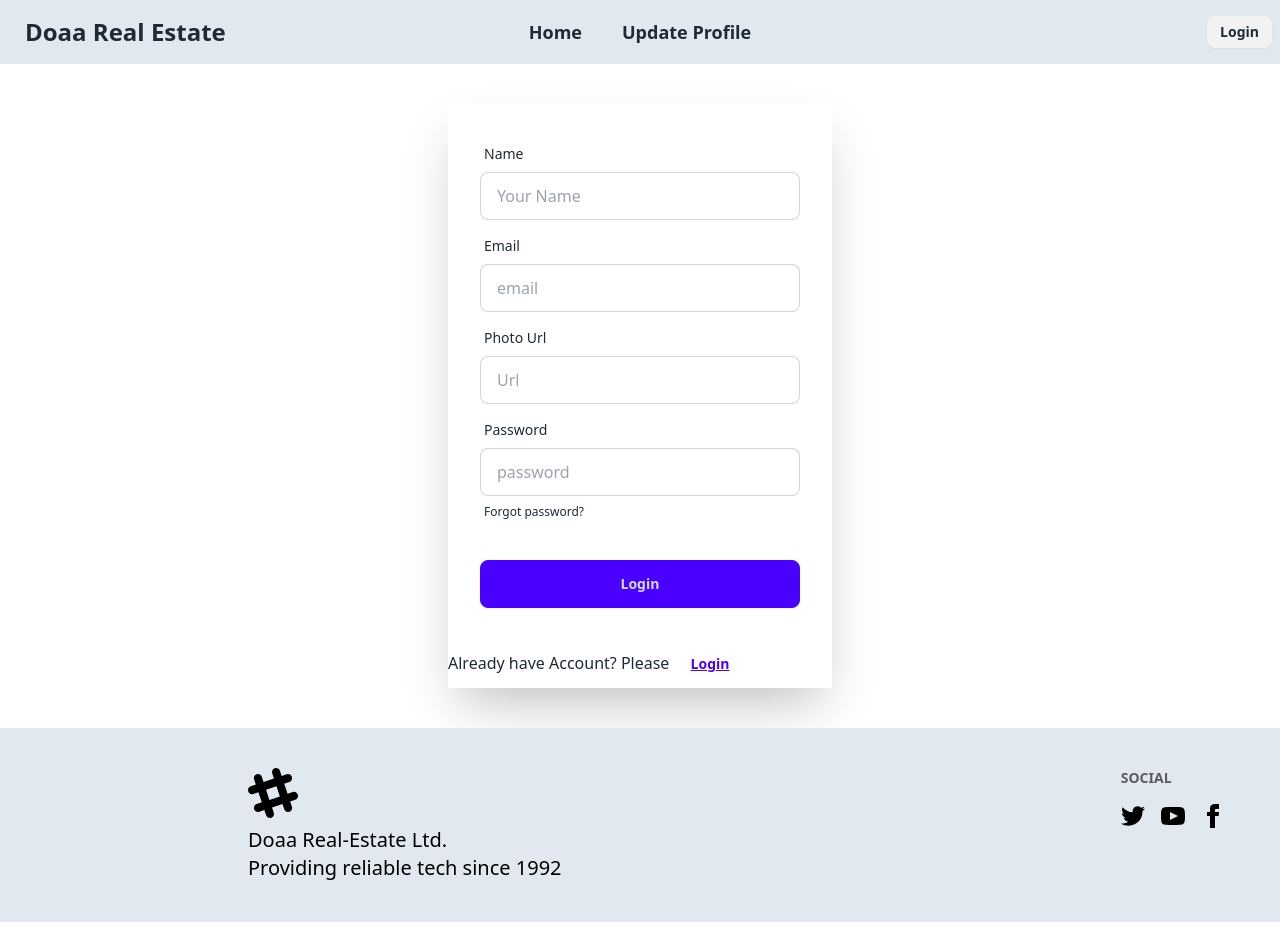
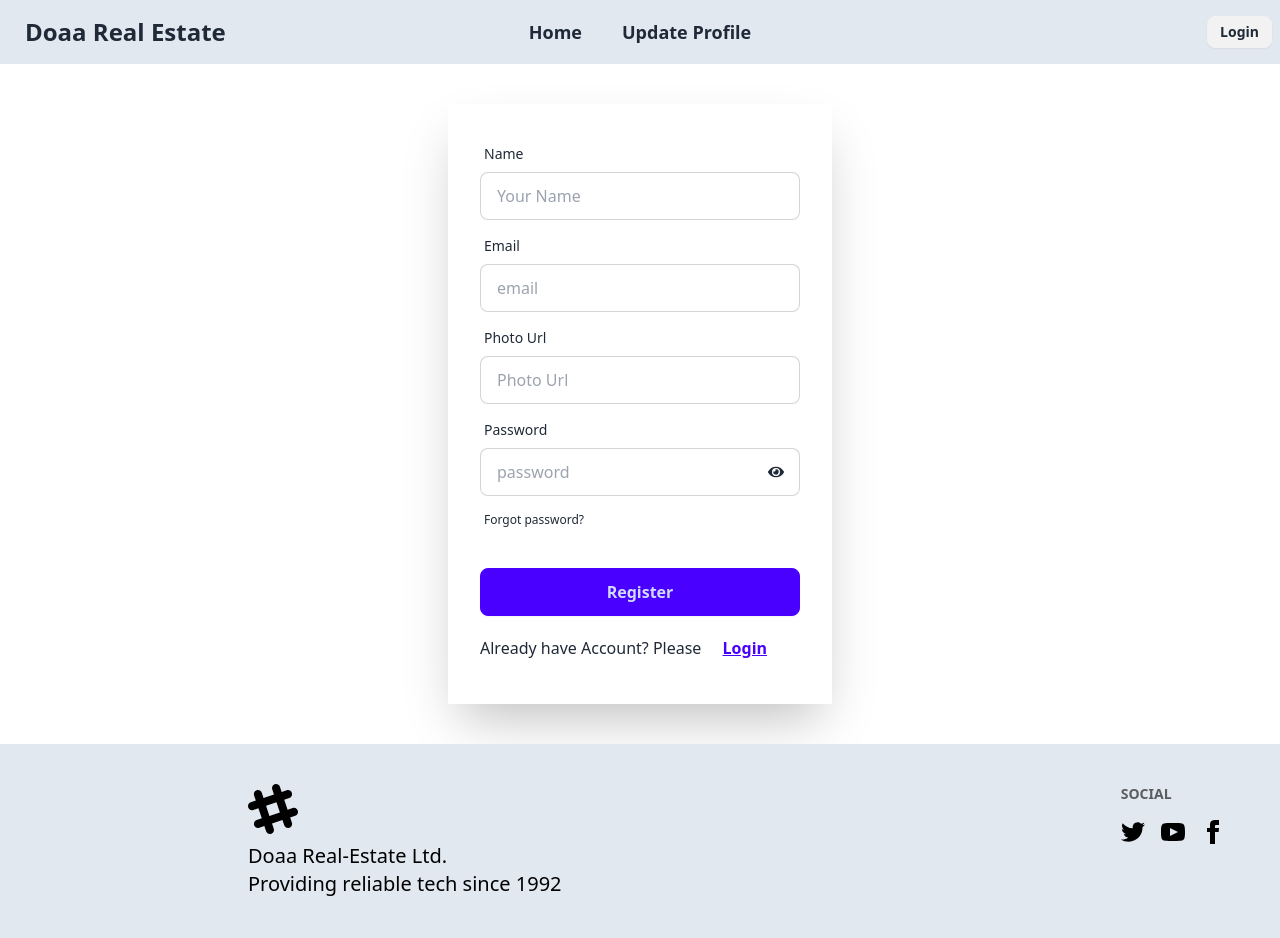
Before and after one commit to Naimul9/Real-state, a React (Vite) app: page /register in a window 1280 px wide. Shown: the top 938 px of the page. Built offline with nearby package versions, Linux system fonts and the light colour scheme; no server answers.

Commit message:
password hide & show button implement

```diff
--- a/package.json
+++ b/package.json
@@ -15,6 +15,7 @@
     "match-sorter": "^6.3.4",
     "react": "^18.2.0",
     "react-dom": "^18.2.0",
+    "react-icons": "^5.1.0",
     "react-router-dom": "^6.22.3",
     "react-toastify": "^10.0.5",
     "sort-by": "^0.0.2",
--- a/src/components/Login.jsx
+++ b/src/components/Login.jsx
@@ -54,12 +54,14 @@ const Login = () => {
               <a href="#" className="label-text-alt link link-hover">Forgot password?</a>
             </label>
           </div>
-          <div className="form-control mt-6">
-            <button className="btn btn-primary">Login</button>
+          <div className="form-control mt-2">
+            <button className="btn btn-primary text-base">Login</button>
           </div>
+          <p >New Here? Please <Link to={"/register"}> <button className="btn btn-link text-base">Register</button>  </Link> </p>
+          <p > <button onClick={handleGoogleSignIn}  className="btn btn-ghost bg-slate-200 mb-5">Google</button> </p>
         </form>
-        <p className="px-10">New Here? Please <Link to={"/register"}> <button className="btn btn-link">Register</button>  </Link> </p>
-        <p> <button onClick={handleGoogleSignIn}  className="btn btn-ghost">Google</button> </p>
+
+
       </div>
       <ToastContainer></ToastContainer>
        </div>
--- a/src/components/Navbar.jsx
+++ b/src/components/Navbar.jsx
@@ -43,7 +43,11 @@ const Navbar = () => {
             <div className="navbar-end">
             {
                 user ? <>
-                <span> {user.email} </span>
+                 <div tabIndex={0} role="button" className="btn btn-ghost btn-circle avatar">
+        <div className="w-10 rounded-full">
+          <img alt="Tailwind CSS Navbar component" src={user.photoUrl} />
+        </div>
+      </div>
                 <a onClick={handleLogOut} className="btn">Sign Out </a>
                 </>:
                 <Link to={'/login'}>
--- a/src/components/Providers/AuthProvider.jsx
+++ b/src/components/Providers/AuthProvider.jsx
@@ -11,6 +11,7 @@ const AuthProvider = ({children}) => {
 
     const [user, setUser ] = useState(null)
     const [loading , setLoading ] =useState(true)
+
 
     const createUser = (email, password)=>{
         setLoading(true)
--- a/src/components/Register.jsx
+++ b/src/components/Register.jsx
@@ -1,12 +1,14 @@
-import { useContext } from "react";
+import { useContext, useState } from "react";
 import { Link } from "react-router-dom";
 import { AuthContext } from "./Providers/AuthProvider";
 import { ToastContainer, toast } from 'react-toastify';
 import 'react-toastify/dist/ReactToastify.css';
+import { FaEye, FaEyeSlash  } from "react-icons/fa";
 
 const Register = () => {
 
     const {createUser} = useContext(AuthContext)
+    const[showPassword, SetShowPassword] =useState(false)
 
 
     const handleRegister= e =>{
@@ -55,22 +57,40 @@ const Register = () => {
             <label className="label">
               <span className="label-text">Photo Url</span>
             </label>
-            <input type="text" name="image" required placeholder="Url" className="input input-bordered"  />
+            <input type="text" name="photo" required placeholder="Photo Url" className="input input-bordered"  />
           </div>
-          <div className="form-control">
+
+
+          <div className="form-control ">
+
             <label className="label">
-              <span className="label-text">Password</span>
+            <span className="label-text">Password</span>
             </label>
-            <input type="password" name="password" required placeholder="password" className="input input-bordered"/>
-            <label className="label">
+           <div className="relative ">
+             <input
+            type={showPassword ? "text" : "password"}
+            name="password"
+             required placeholder="password"
+              className="input input-bordered w-full"  />
+
+               <span className="absolute mt-4 -ml-8" onClick={()=> SetShowPassword(!showPassword)}>
+                {
+                  showPassword ? <FaEyeSlash></FaEyeSlash> : <FaEye></FaEye>
+                }
+            </span>
+           </div>
+
+
+          </div>
+          <label className="label">
               <a href="#" className="label-text-alt link link-hover">Forgot password?</a>
             </label>
+          <div className="form-control mt-6">
+            <button className="btn btn-primary text-base">Register</button>
           </div>
-          <div className="form-control mt-6">
-            <button className="btn btn-primary">Login</button>
-          </div>
+          <p>Already have Account? Please <Link to={"/login"}> <button className="btn btn-link text-base">Login</button>  </Link> </p>
         </form>
-        <p>Already have Account? Please <Link to={"/login"}> <button className="btn btn-link">Login</button>  </Link> </p>
+
       </div>
       <ToastContainer/>
       </div>
--- a/src/components/Root.jsx
+++ b/src/components/Root.jsx
@@ -3,7 +3,7 @@ import Navbar from "./Navbar";
 import Footer from "./Footer";
 const Root = () => {
     return (
-        <div className=" font-sans">
+        <div className=" font-poppins">
             <Navbar></Navbar>
            <Outlet></Outlet>
            <Footer></Footer>
--- a/src/components/SingleProperties.jsx
+++ b/src/components/SingleProperties.jsx
@@ -1,5 +1,5 @@
 import { Link } from "react-router-dom";
-
+import { IoLocationOutline } from "react-icons/io5"
 
 const SingleProperties = ({item}) => {
     const {estate_title,id, segment_name, description, price, status, area, location, facilities, image } = item
@@ -11,14 +11,17 @@ const SingleProperties = ({item}) => {
 		<div>
 			<article className="flex flex-col ">
 
-					<img  alt="" className="object-fill  h-[230px] w-[326px] rounded-2xl" src={image} />
+					<img  alt="" className="object-fill  h-[230px] w-[360px] rounded-2xl" src={image} />
 
-				<div className="flex flex-col flex-1 mt-7">
+				<div className="flex flex-col flex-1 mt-5">
 
-				<div className="flex gap-6">
-                <p className="w-[130px] h-[34px] bg-[#23BE0A0D] text-[#23BE0A] rounded-full text-center py-1 font-medium">{facilities[0]}</p>
-					<p className="w-[125px] h-[34px] bg-[#23BE0A0D] text-[#23BE0A] rounded-full text-center py-1 font-medium">{facilities[1]}</p>
+				<div className="flex gap-2 items-center">
+                    <p className="text-lg font-bold">Features:</p>
+                <p className="w-[130px] h-[34px] bg-[#23BE0A0D] text-[#23BE0A] rounded-full text-center py-1 font-medium ">{facilities[0]}</p>
+					<p className="w-[140px] h-[34px] bg-[#23BE0A0D] text-[#23BE0A] rounded-full text-center py-1 font-medium">{facilities[1]}</p>
                 </div>
+
+                <h1  className="text-lg font-semibold mt-3 px-1 flex items-center gap-1"> <IoLocationOutline /> Location : {location} </h1>
 
 					<h3 className="flex-1 py-2 text-2xl font-bold ">{estate_title}</h3>
                     <p className="font-medium">By :  {description.slice(0, 160)}</p>
--- a/src/index.css
+++ b/src/index.css
@@ -1,7 +1,6 @@
-@import url('https://fonts.googleapis.com/css2?family=Work+Sans:ital,wght@0,100..900;1,100..900&display=swap');
+@import url('https://fonts.googleapis.com/css2?family=Open+Sans:ital,wght@0,300..800;1,300..800&display=swap');
 
-.font-sans {
-  font-family: "Work Sans", sans-serif};
+
 
 @tailwind base;
 @tailwind components;
--- a/tailwind.config.js
+++ b/tailwind.config.js
@@ -5,7 +5,11 @@ export default {
     "./src/**/*.{js,ts,jsx,tsx}",
   ],
   theme: {
-    extend: {},
+    extend: {
+      fontFamily: {
+        roboto : '"Open Sans", sans-serif;'
+      }
+    },
   },
   plugins: [require("daisyui")],
 }
```
Also changed, not shown: 1 other file (tests, documents, lock files or other folders).
